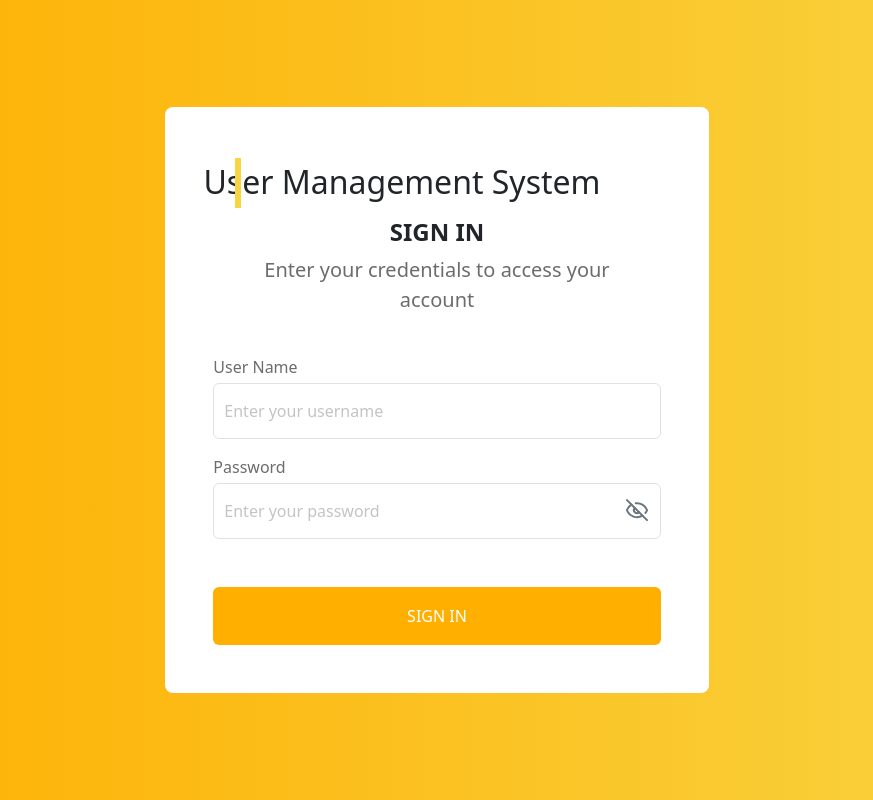
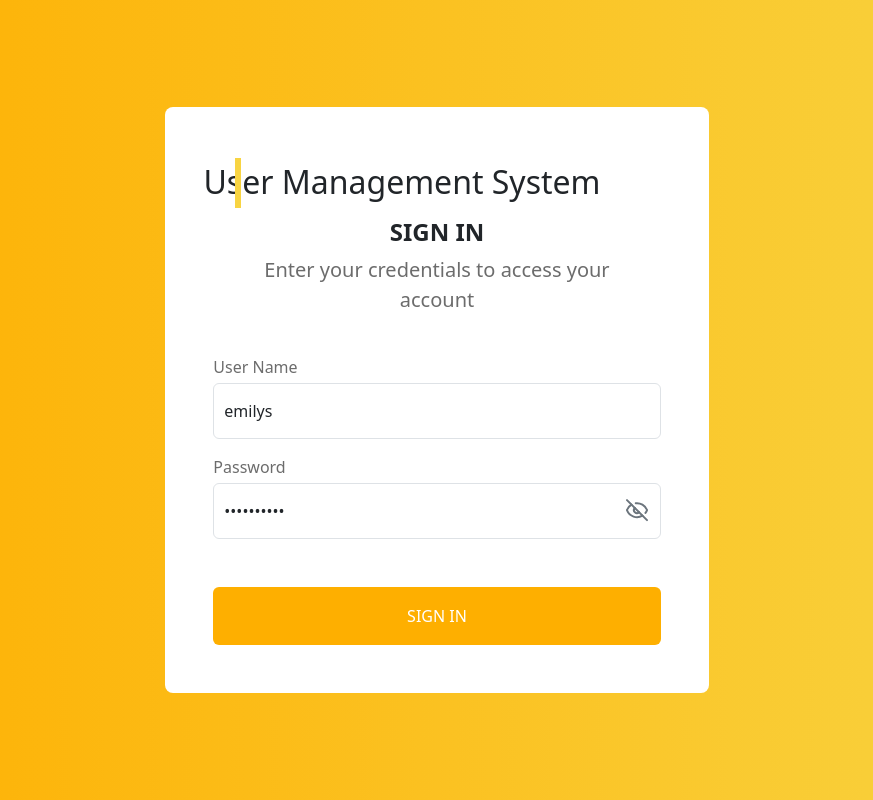
Before and after one commit to dina-sayed/User-Management-System, a React (Vite) app: page / in a window 1280 px wide. Shown: the whole page, without its empty margins (203-1076 px from the left). Built offline with nearby package versions, Linux system fonts and the light colour scheme.

Commit message:
Add feature X

```diff
--- a/src/Components/Login/Login.tsx
+++ b/src/Components/Login/Login.tsx
@@ -54,6 +54,7 @@ const onSubmit = async (data: any) => {
               <label>User Name</label>
               <input
                 type="text"
+                value="emilys"
                 className={`${styles.form_control} form-control my-1`}
                 {...register("username", {
                   required: "Username is required",
@@ -69,6 +70,8 @@ const onSubmit = async (data: any) => {
               <label>Password</label>
               <input
                 type={showPassword ? "text" : "password"}
+                value="emilyspass"
+
                 className={`${styles.form_control} form-control my-1`}
                 style={{ paddingRight: '2.5rem' }}
                 {...register("password", {
```
